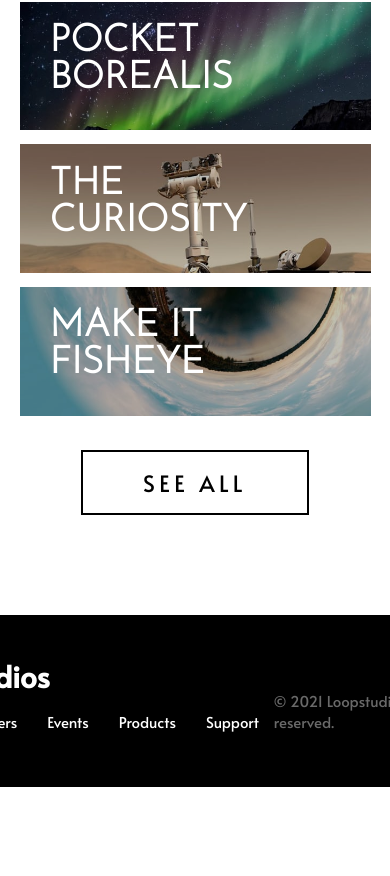
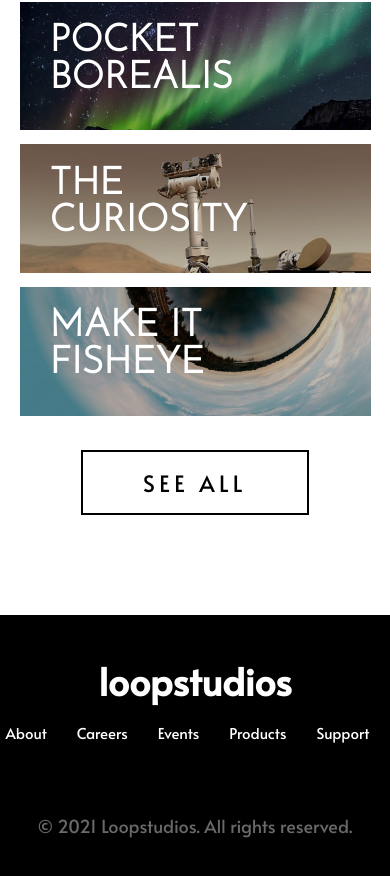
Before and after one commit to Dhadhazi/loop-studios-landingpage, a Next.js app: page / in a window 390 px wide. Shown: the part 2232-3108 px from the top of the page. Before the commit the page ends 3019 px from the top, so only its background shows below. Built offline with nearby package versions, Linux system fonts and the light colour scheme.

Commit message:
Footer mobile version done

```diff
--- a/components/Layout/Footer/Footer.module.scss
+++ b/components/Layout/Footer/Footer.module.scss
@@ -20,6 +20,10 @@
   justify-content: space-between;
   width: 100%;
   margin: 40px 0;
+  @media (max-width: 850px) {
+    justify-content: center;
+    flex-direction: column;
+  }
 }
 
 .logoMenuContainer {
@@ -31,6 +35,13 @@
     padding: 0;
     font-size: 2rem;
     font-family: $font-alata;
+  }
+  @media (max-width: 850px) {
+    justify-content: center;
+    align-items: center;
+    h2 {
+      font-size: 2.5rem;
+    }
   }
 }
 
@@ -48,4 +59,16 @@
     color: $color-verydarkgrey;
     font-family: $font-alata;
   }
+  @media (max-width: 850px) {
+    justify-content: center;
+    align-items: center;
+    i {
+      transform: scale(2.4);
+      margin: 0 20px;
+    }
+    p {
+      margin-top: 40px;
+      font-size: 18px;
+    }
+  }
 }
```
